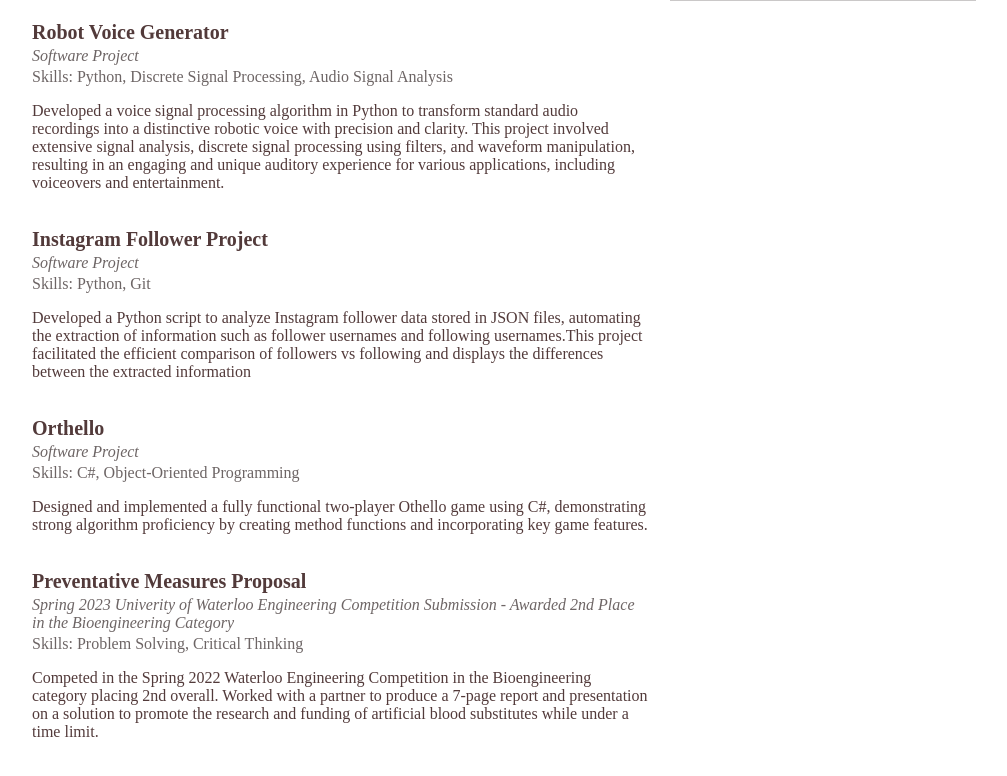
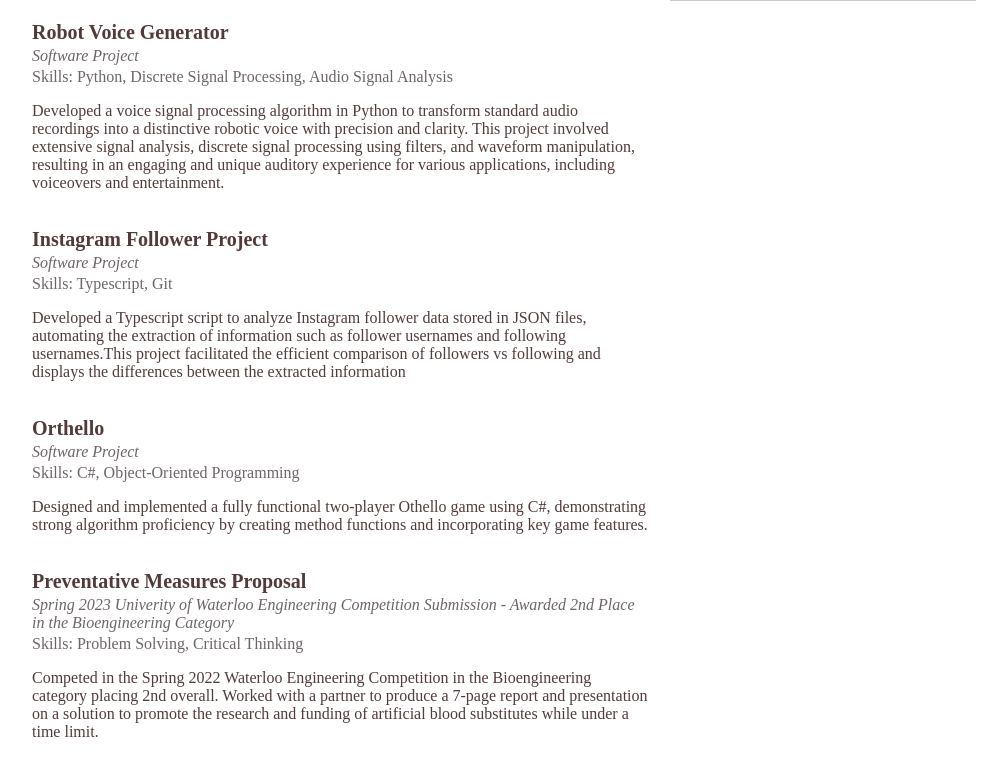
Before and after one commit to mackenziesnyder/Personal-Website, a React (Create React App) app: page /experience in a window 1280 px wide. Shown: the part 2957-3733 px from the top of the page, without its empty margins (96-1103 px from the left). Built offline with nearby package versions, Linux system fonts and the light colour scheme.

Commit message:
Fix spelling error for instagram follower project

```diff
--- a/src/experience/experience.jsx
+++ b/src/experience/experience.jsx
@@ -200,9 +200,9 @@ function Experience() {
                             <div className="item_text">
                                 <div className="item_header">Instagram Follower Project</div>
                                 <p className="item_company">Software Project</p>
-                                <p className="skills">Skills: Python, Git</p>
+                                <p className="skills">Skills: Typescript, Git</p>
                                 <p className="describe">
-                                    Developed a Python script to analyze Instagram follower data stored in JSON files, automating the extraction of information such as
+                                    Developed a Typescript script to analyze Instagram follower data stored in JSON files, automating the extraction of information such as
                                     follower usernames and following usernames.This project facilitated the efficient comparison of followers vs following and displays
                                     the differences between the extracted information
                                 </p>
```
